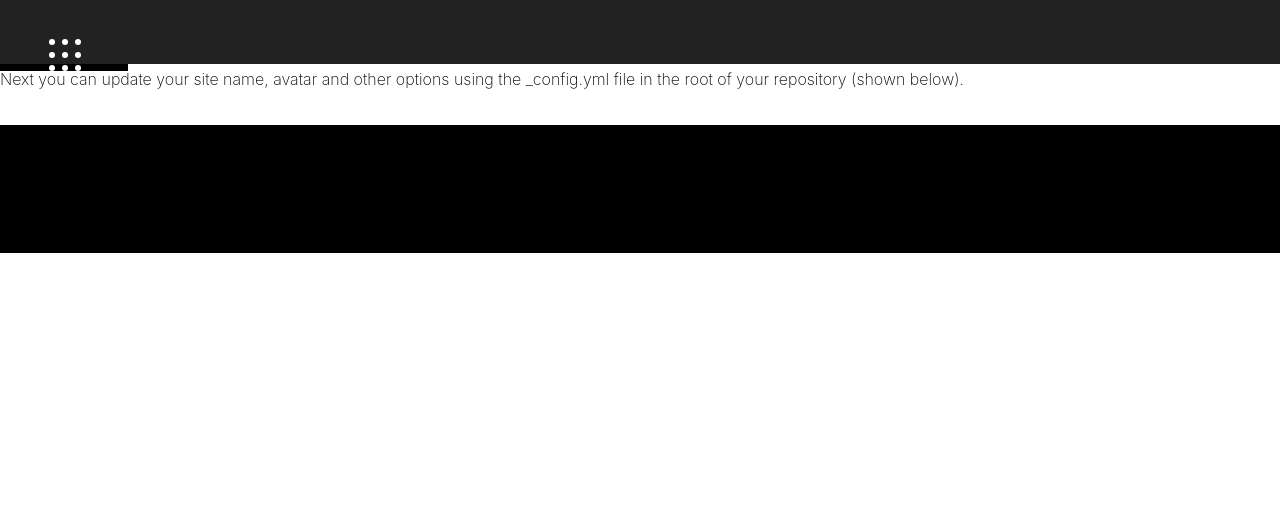
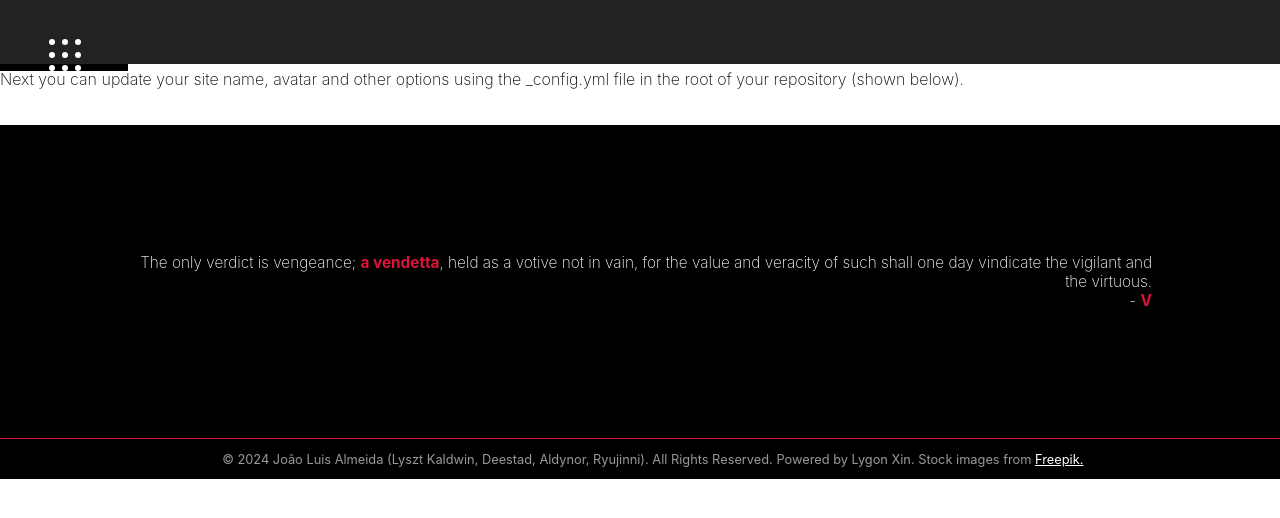
Before and after one commit to lyszt/lyszt.github.io, a Jekyll site: the page built from blog.html, in a window 1280 px wide. Shown: the top 518 px of the page. Built offline with Jekyll 4.4.1, drawn with Linux system fonts in a browser that asks for light colours.

```diff
--- a/_layouts/default.html
+++ b/_layouts/default.html
@@ -41,13 +41,19 @@
       {{ content }}
     </div>
 
-    <div class="wrapper-footer">
-      <div class="container">
-        <footer class="footer">
-          {% include svg-icons.html %}
-        </footer>
-      </div>
-    </div>
+    <footer>
+      <section id="text-footer">
+        <p>The only verdict is vengeance; <b>a vendetta</b>, held as a votive not in vain, for the value and veracity of such shall one day vindicate the vigilant and the virtuous.
+          <br> - <b>V</b>
+        </p>
+      </section>
+      <section id="bottom">
+        <p id="copyright">
+          © 2024 João Luis Almeida (Lyszt Kaldwin, Deestad, Aldynor, Ryujinni). All Rights Reserved.
+          Powered by Lygon Xin. Stock images from <a href="https://www.freepik.com">Freepik.</a>
+        </p>
+      </section>
+    </footer>
 
     {% include analytics.html %}
     <script src="/js/app.js"></script>
```
Also changed, not shown: index.html (+18 -15 lines).
